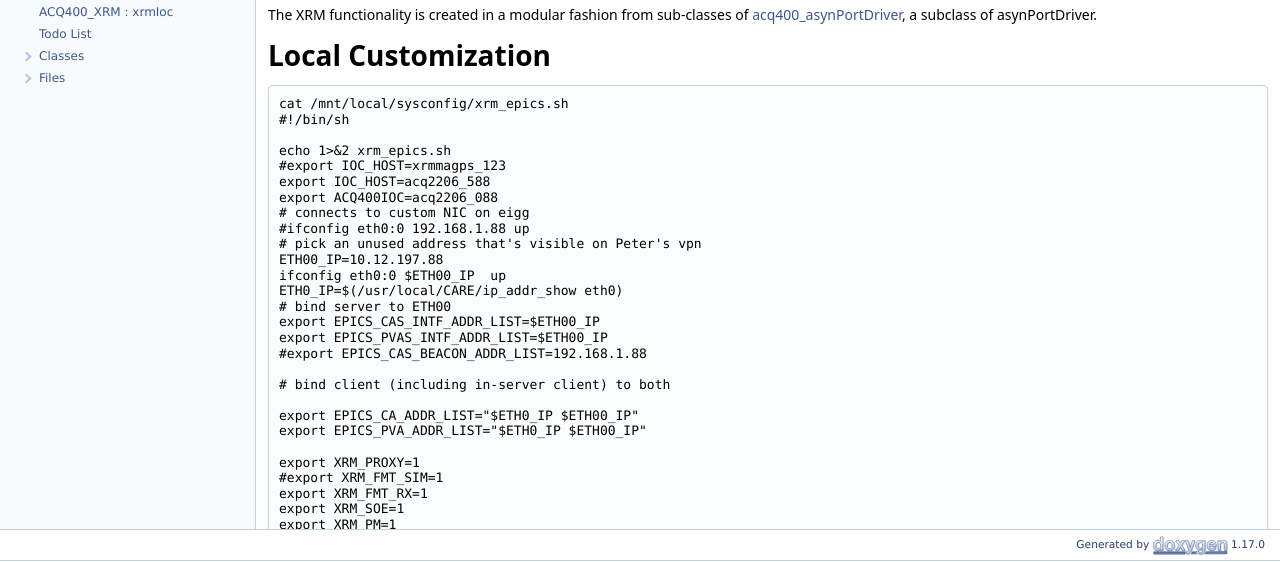
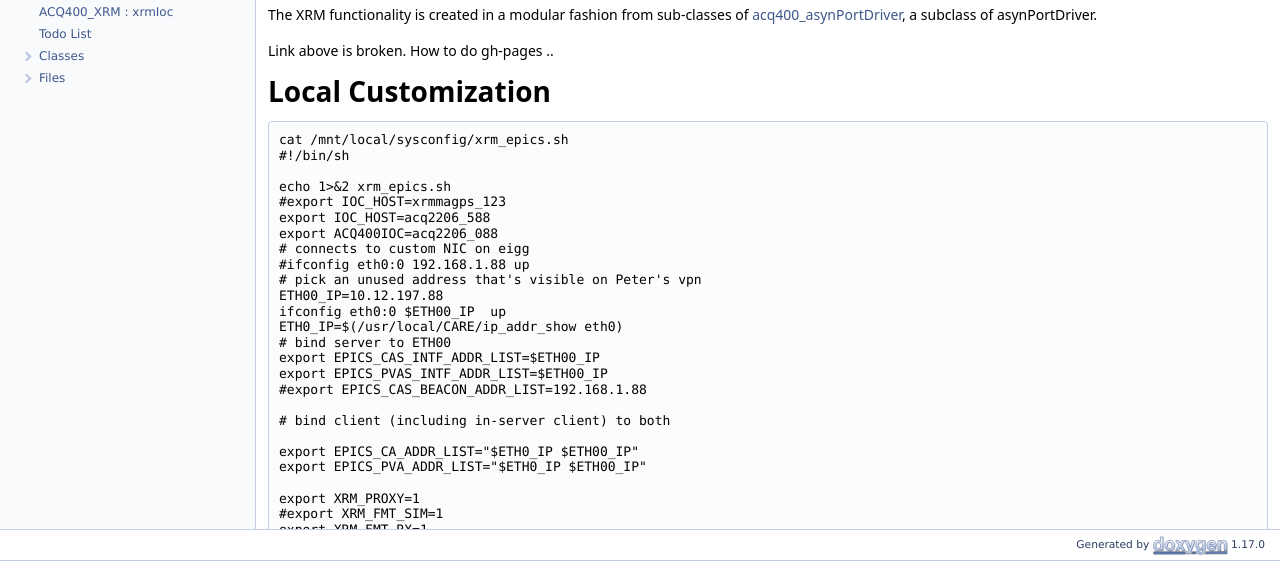
Before and after one commit to D-TACQ/ACQ400_XRM, a plain HTML site: page index.html in a window 1280 px wide. Shown: the part 238-800 px from the top of the page. Drawn offline with Linux system fonts and the light colour scheme.

Commit message:
deploy: 6b8126b08c9638336e3f877d38199ec4475a99d2

```diff
--- a/index.html
+++ b/index.html
@@ -121,6 +121,7 @@ document.addEventListener('DOMContentLoaded',() => { initNavTree('index.html',''
 <div class="textblock"><h1 class="doxsection"><a class="anchor" id="autotoc_md2"></a>
 xrmIoc creates the custom functionality and public interface for the XRM series devices.</h1>
 <p>The XRM functionality is created in a modular fashion from sub-classes of <a href="./classacq400__asynPortDriver.html">acq400_asynPortDriver</a>, a subclass of asynPortDriver.</p>
+<p>Link above is broken. How to do gh-pages ..</p>
 <h1 class="doxsection"><a class="anchor" id="autotoc_md3"></a>
 Local Customization</h1>
 <div class="fragment"><div class="line">cat /mnt/local/sysconfig/xrm_epics.sh</div>
```
